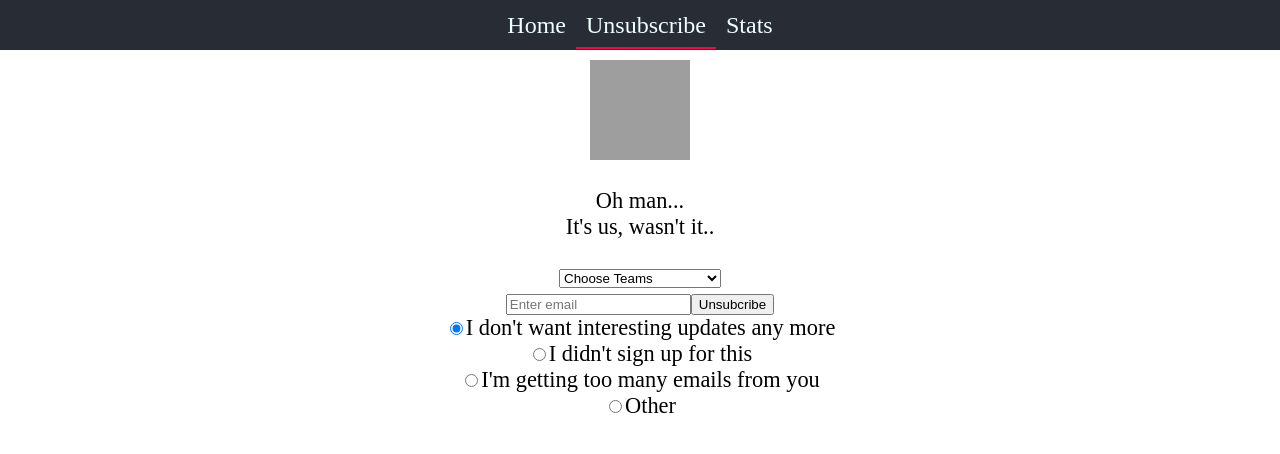
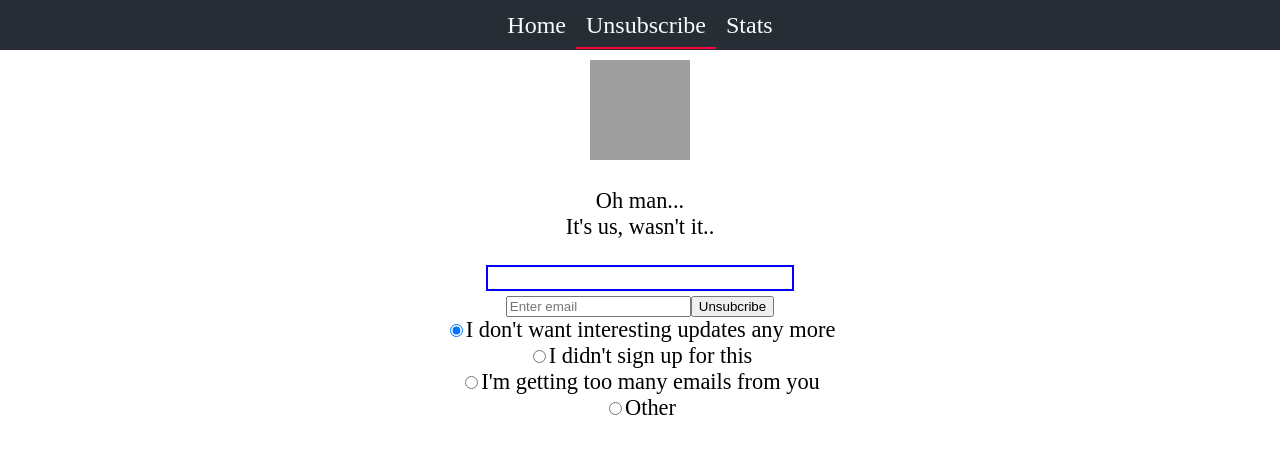
Before and after one commit to Yosefc/NHL-Subscription, a React (Create React App) app in the folder client/: page /unsubscribe in a window 1280 px wide. Shown: the top 454 px of the page. Built offline with nearby package versions, Linux system fonts and the light colour scheme; grey boxes are pictures that could not be loaded.

Commit message:
Basic design for a custom select box for teams

```diff
--- a/client/src/App.css
+++ b/client/src/App.css
@@ -30,3 +30,52 @@
   padding: 0 20% 0 20%;
   font-size: 1.4rem;
 }
+
+#custom-select {
+  width: 300px;
+  height: 20px;
+  background-color: white;
+  border: 2px solid blue;
+  position: relative;
+}
+
+.custom-select-options-container {
+  position: fixed;
+  left: 50%;
+  transform: translate(-50%, 0);
+  z-index: 22;
+  max-height: 300px;
+  width: 300px;
+  overflow-y: scroll;
+  overflow-x: hidden;
+  background-color: white;
+  list-style: none;
+  transition: height 10s ease-in-out;
+}
+
+.custom-select-option {
+  border: 0.5px solid grey;
+  border-style: none none solid none;
+  cursor: pointer;
+}
+
+.hidden {
+  display: none;
+}
+
+.shown {
+  display: block;
+  visibility: visible;
+  opacity: 1;
+  animation: fade-in 1s;
+}
+
+@keyframes fade-in {
+  0% {
+    opacity: 0;
+  }
+
+  100% {
+    opacity: 1;
+  }
+}
--- /dev/null
+++ b/client/src/components/CustomSelect.js
@@ -0,0 +1,31 @@
+import React, { useState } from "react";
+import { getTeams } from "../teams";
+
+const CustomSelect = () => {
+  const [selectOpenState, setSelectOpenState] = useState(false);
+  return (
+    <div>
+      <input
+        type="text"
+        id="custom-select"
+        autocomplete="off"
+        onClick={_ => setSelectOpenState(true)}
+        onBlur={_ => setSelectOpenState(false)}
+      />
+      {/* {selectOpenState === true ? ( */}
+      <div className={selectOpenState ? "custom-select-options-container shown" : "hidden"}>
+        <SelectOptions />
+      </div>
+      {/* ) : null} */}
+    </div>
+  );
+};
+
+const SelectOptions = () =>
+  getTeams().map(team => (
+    <li className="custom-select-option" key={team.id} value={team.id}>
+      {team.name}
+    </li>
+  ));
+
+export default CustomSelect;
--- a/client/src/components/SubscriptionBox.js
+++ b/client/src/components/SubscriptionBox.js
@@ -1,5 +1,5 @@
 import React from "react";
-import { getTeams } from "../teams";
+import CustomSelect from "./CustomSelect";
 
 const SubscriptionBox = ({ path }) => {
   const btnText = _ => (path.match(/unsubscribe/) ? "Unsubcribe" : "Subscribe");
@@ -7,10 +7,7 @@ const SubscriptionBox = ({ path }) => {
     <div>
       <form>
         <div>
-          <select>
-            <option value="Choose Teams">Choose Teams</option>
-            <SelectOptions />
-          </select>
+          <CustomSelect />
         </div>
         <input type="email" placeholder="Enter email" />
         <button>{btnText()}</button>
@@ -19,11 +16,4 @@ const SubscriptionBox = ({ path }) => {
   );
 };
 
-const SelectOptions = () =>
-  getTeams().map(team => (
-    <option key={team.id} value={team.id}>
-      {team.name}
-    </option>
-  ));
-
 export default SubscriptionBox;
```
